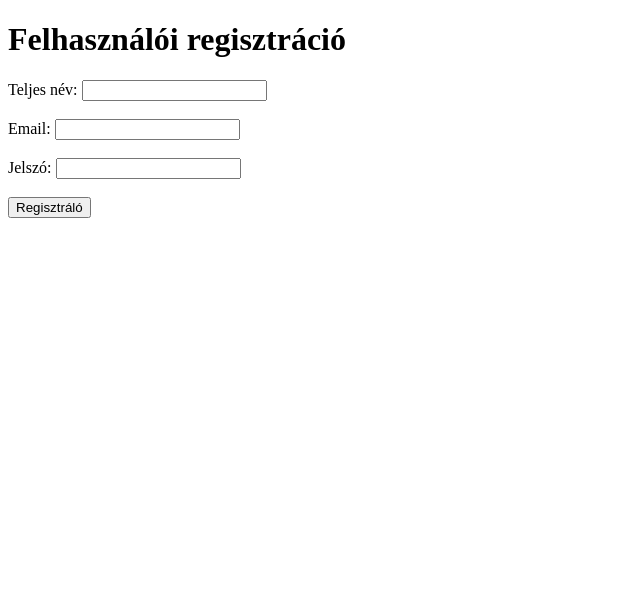
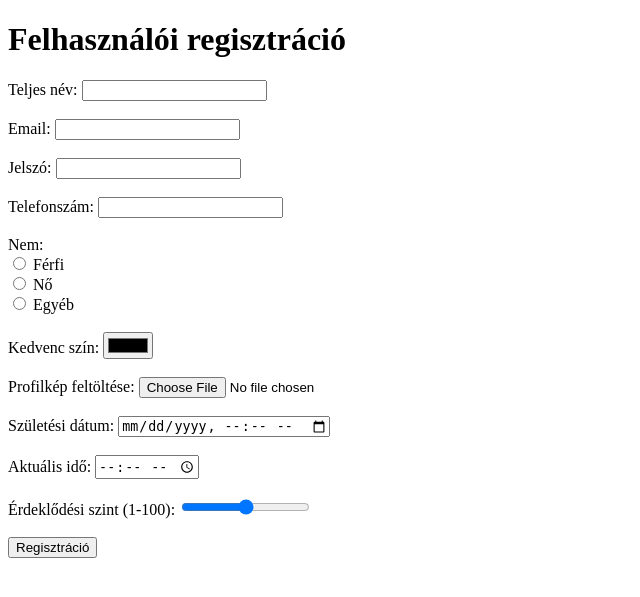
Before and after one commit to juhaszszabolcs90/24_10_08_Zsiros_JuhaszZalan_note, a Flask app: template templates/signup_form.html in a window 1280 px wide. Shown: the top 597 px of the page, without its empty margins (0-640 px from the left). Run offline with Flask 3, Linux system fonts and the light colour scheme; the template is opened without the code that fills it, so the values that code supplies are empty.

Commit message:
update signup_form with input fields

```diff
--- a/templates/signup_form.html
+++ b/templates/signup_form.html
@@ -1,5 +1,5 @@
 <!DOCTYPE html>
-<html lang="en">
+<html lang="hu">
 <head>
     <meta charset="UTF-8">
     <meta name="viewport" content="width=device-width, initial-scale=1.0">
@@ -19,7 +19,34 @@
         <label for="password">Jelszó:</label>
         <input type="password" id="password" name="password" required><br><br>
 
-        <input type="submit" value="Regisztráló">
+        <label for="phone">Telefonszám:</label>
+        <input type="tel" id="phone" name="phone"><br><br>
+
+        <label>Nem:</label><br>
+        <input type="radio" id="male" name="gender" value="male">
+        <label for="male">Férfi</label><br>
+        <input type="radio" id="female" name="gender" value="female">
+        <label for="female">Nő</label><br>
+        <input type="radio" id="other" name="gender" value="other">
+        <label for="other">Egyéb</label><br><br>
+
+        <label for="color">Kedvenc szín:</label>
+        <input type="color" id="color" name="color "><br><br>
+
+        <label for="profile-pic">Profilkép feltöltése:</label>
+        <input type="file" id="profile-pic" name="profile-pic "><br><br>
+
+
+        <label for="Born-date">Születési dátum:</label>
+        <input type="datetime-local" id="Born-date" name="Born-date "><br><br>
+
+        <label for="Actual-time">Aktuális idő:</label>
+        <input type="time" id="Actual-time" name="Actual-time "><br><br>
+
+        <label for="interests">Érdeklődési szint (1-100):</label>
+        <input type="range" id="interests" name="interests" min="1" max="100"><br><br>
+
+        <input type="submit" value="Regisztráció">
 
 
     </form>
```
